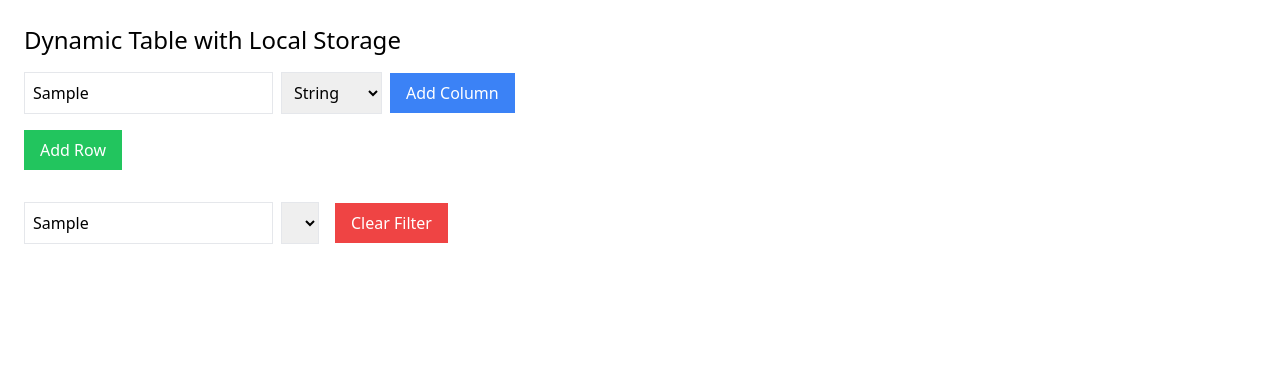
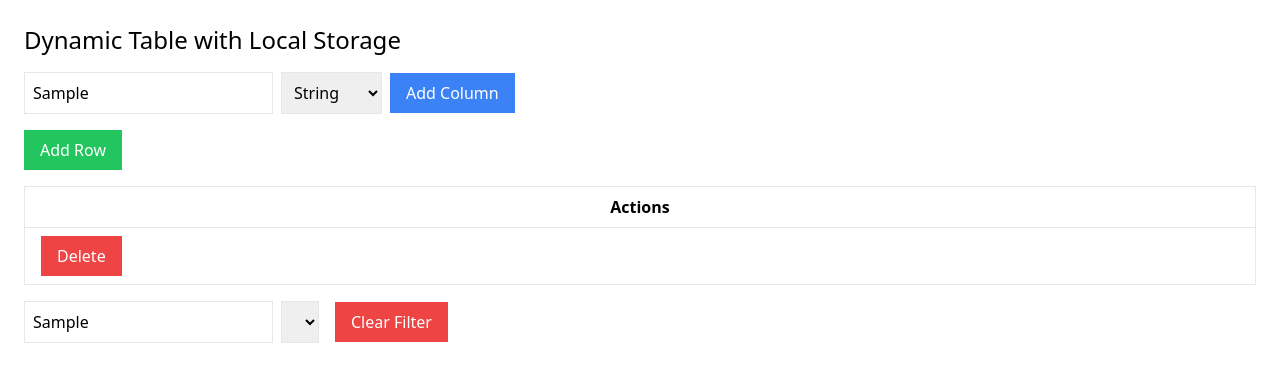
Before and after one commit to Prayagrajwade/Write-Education-Pvt, a React (Vite) app: page / in a window 1280 px wide. Both pictures are taken after typing "Sample", "Sample" into the empty fields and a click on the button "Add Row". Shown: the top 382 px of the page. Built offline with nearby package versions, Linux system fonts and the light colour scheme.

Commit message:
Fixed Filter Data Problem in Production and Add New Delete option

```diff
--- a/src/App.jsx
+++ b/src/App.jsx
@@ -1,13 +1,11 @@
 import { useState, useEffect } from 'react';
 
 const App = () => {
-  // Initialize state from local storage if available
   const [columns, setColumns] = useState(() => JSON.parse(localStorage.getItem('columns')) || []);
   const [rows, setRows] = useState(() => JSON.parse(localStorage.getItem('rows')) || []);
   const [filter, setFilter] = useState({ colName: '', filterValue: '' });
   const [sortConfig, setSortConfig] = useState({ key: '', direction: '' });
 
-  // Effect to store columns and rows in local storage whenever they change
   useEffect(() => {
     localStorage.setItem('columns', JSON.stringify(columns));
     localStorage.setItem('rows', JSON.stringify(rows));
@@ -40,45 +38,25 @@ const App = () => {
     setFilter({ colName: '', filterValue: '' });
   };
 
-//   const filteredRows = rows.filter(row =>
-//   !filter.colName || row[filter.colName].some(val => Array.isArray(val) || typeof val === 'string' ? val.includes(filter.filterValue) : false)
-// );
-
   const filteredRows = rows.filter(row => {
-  // If no filter column is selected, show all rows
     if (!filter.colName) return true;
 
-  // Get the column value for the current row
     const colValue = row[filter.colName];
-
-  // Check if the value is an array (since you are storing values as arrays)
     if (Array.isArray(colValue)) {
       return colValue.some(val => {
-      // For string columns, use includes
         if (typeof val === 'string') {
           return val.includes(filter.filterValue);
         }
-
-      // For number columns, compare the value
         if (typeof val === 'number') {
-        // Convert filterValue to a number for comparison
           const filterNum = Number(filter.filterValue);
-
-        // If the filterValue is not a valid number, show all rows
           if (isNaN(filterNum)) return true;
-
-        // Perform numeric comparison
-        return val === filterNum; // Adjust this as needed (e.g., greater than or less than)
+          return val === filterNum;
         }
-
         return false;
       });
     }
-
     return false;
   });
-
-
 
   const sortRows = (colName, direction) => {
     const sortedRows = [...rows].sort((a, b) => {
@@ -92,6 +70,11 @@ const filteredRows = rows.filter(row => {
       return 0;
     });
     setRows(sortedRows);
+  };
+
+  const deleteRow = (rowIndex) => {
+    const updatedRows = rows.filter((_, index) => index !== rowIndex);
+    setRows(updatedRows);
   };
 
   return (
@@ -146,9 +129,6 @@ const filteredRows = rows.filter(row => {
                     >
                       Sort Asc
                     </button>
-                    <div>
-
-                    </div>
                     <button
                       onClick={() => sortRows(col.name, 'desc')}
                       className="text-sm text-gray-500"
@@ -159,6 +139,7 @@ const filteredRows = rows.filter(row => {
                 )}
               </th>
             ))}
+            <th className="border px-4 py-2">Actions</th>
           </tr>
         </thead>
         <tbody>
@@ -180,6 +161,15 @@ const filteredRows = rows.filter(row => {
                   />
                 </td>
               ))}
+              {/* Delete Row Button */}
+              <td className="border px-4 py-2">
+                <button
+                  onClick={() => deleteRow(rowIndex)}
+                  className="bg-red-500 text-white px-4 py-2"
+                >
+                  Delete
+                </button>
+              </td>
             </tr>
           ))}
         </tbody>
```
Lines whose indentation alone changed are shown as unchanged.
